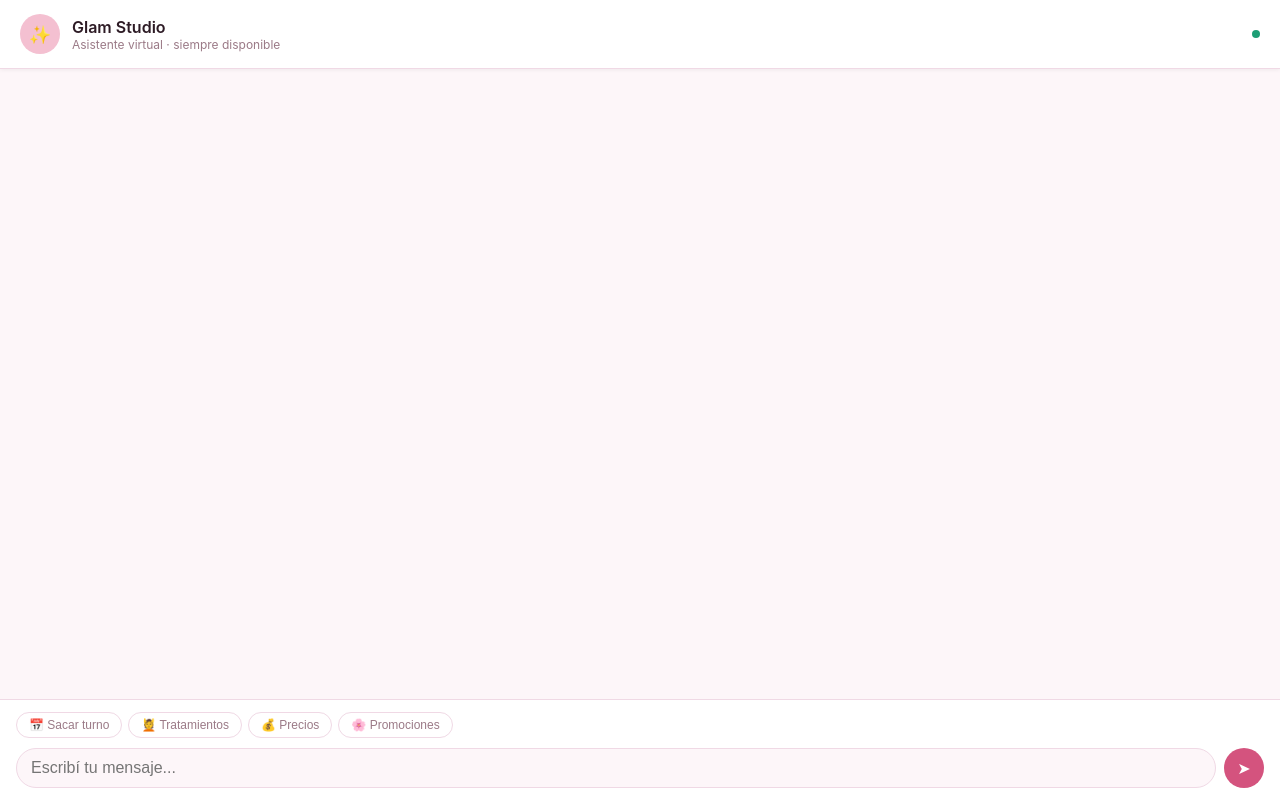
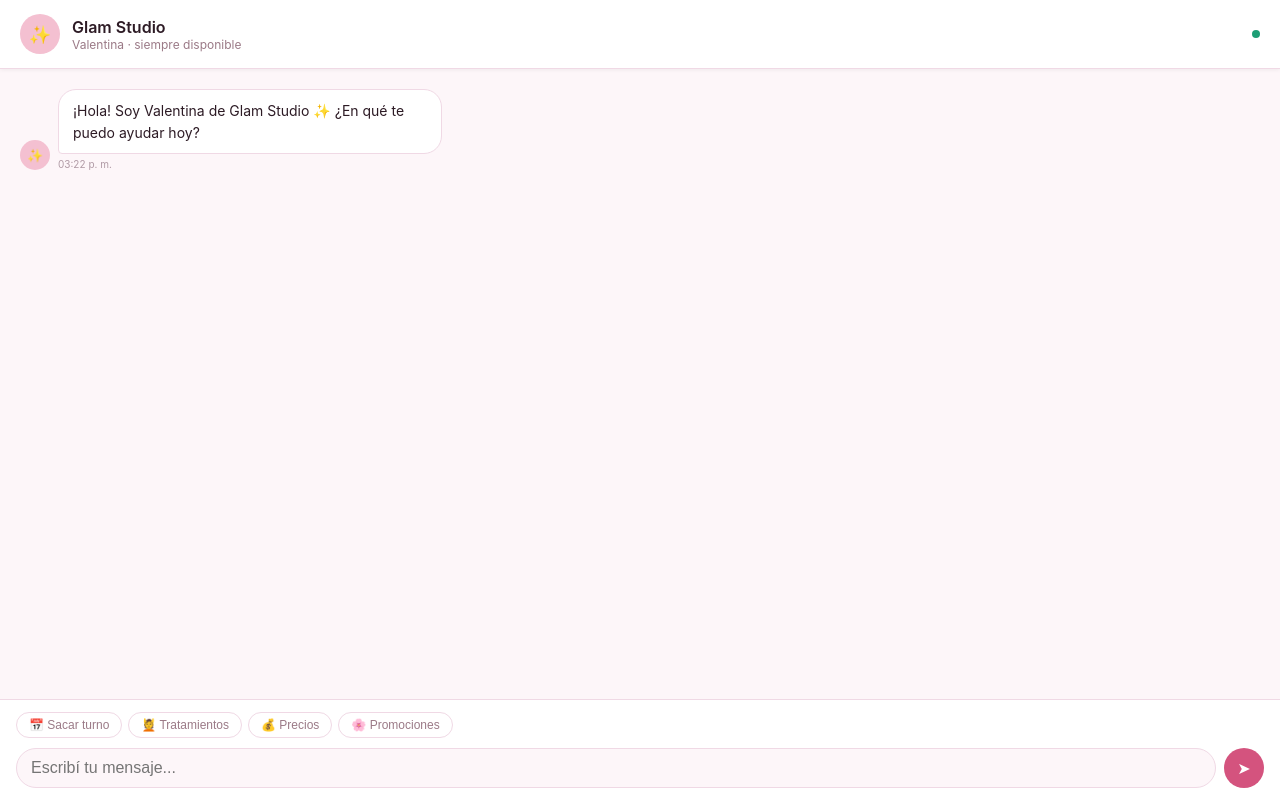
Before and after one commit to ryg15/agente-estetica, a website: page index.html in a window 1280 px wide. Drawn offline with Linux system fonts and the light colour scheme.

Commit message:
Update index.html

```diff
--- a/index.html
+++ b/index.html
@@ -43,7 +43,7 @@
   <div class="logo">✨</div>
   <div class="header-text">
     <h1>Glam Studio</h1>
-    <p>Asistente virtual · siempre disponible</p>
+    <p>Valentina · siempre disponible</p>
   </div>
   <div class="status"></div>
 </div>
@@ -132,6 +132,7 @@
     send();
   }
 
-addMsg('agent', '¡Hola! Soy Valentina de Glam Studio ✨ ¿En qué te puedo ayudar hoy?');
+  addMsg('agent', '¡Hola! Soy Valentina de Glam Studio ✨ ¿En qué te puedo ayudar hoy?');
+</script>
 </body>
 </html>
```
